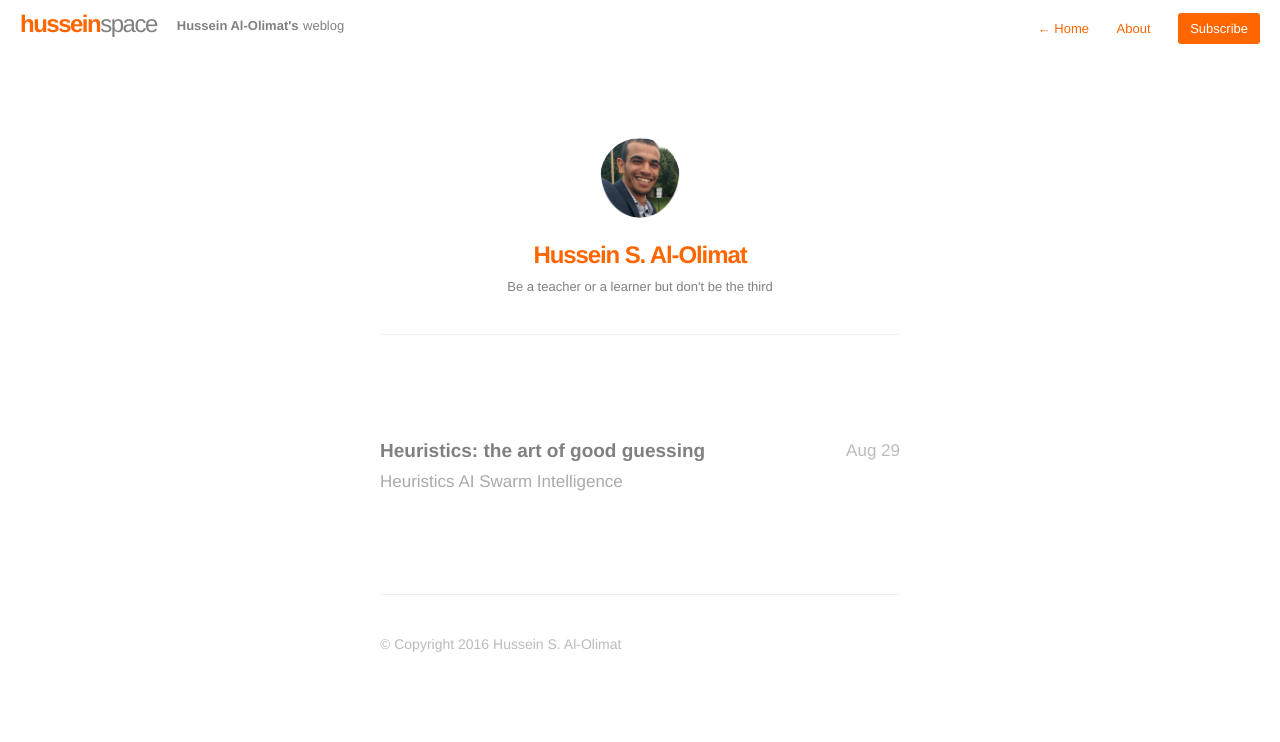
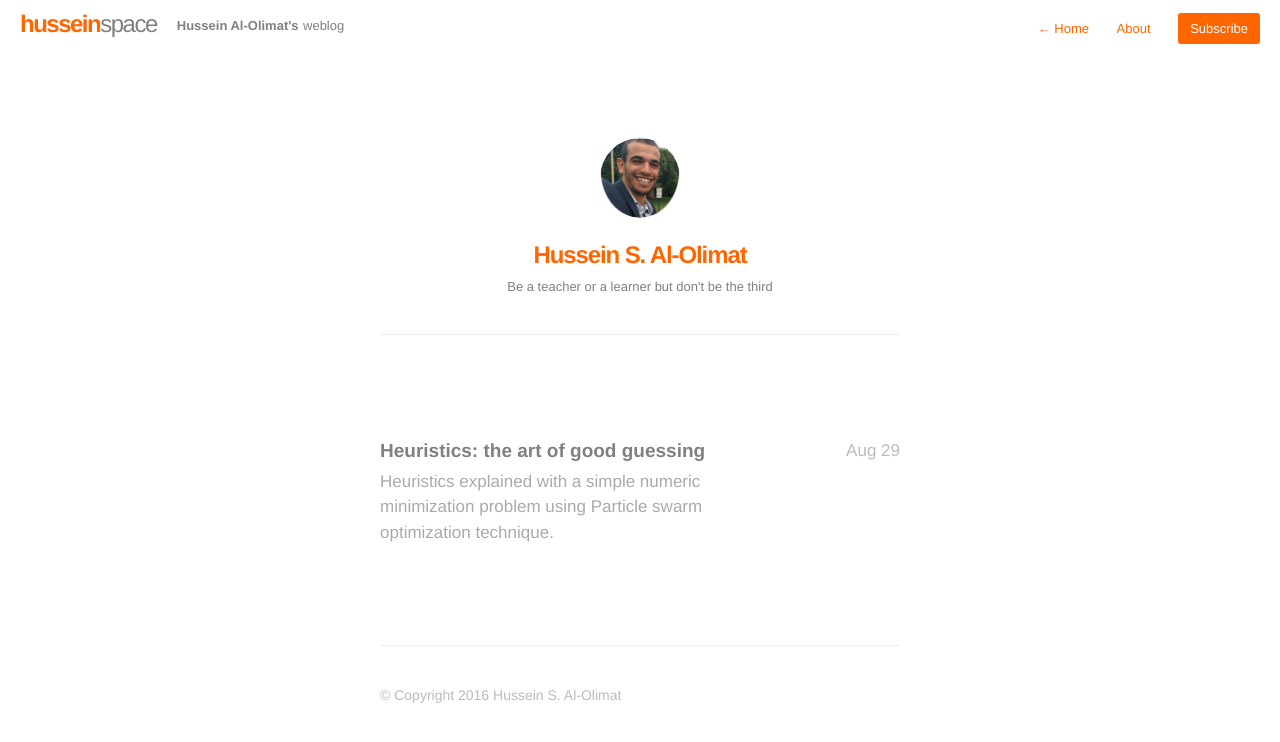
Before and after one commit to halolimat/halolimat_old_blog.github.io, a Jekyll site: the page built from index.html, in a window 1280 px wide. Shown: the top 742 px of the page. Built offline with Jekyll 4.4.1, drawn with Linux system fonts in a browser that asks for light colours; nearby versions of some CDN libraries; the list of posts is cut into pages by our own code.

Commit message:
updating heuristics post

```diff
--- a/_posts/2016-08-29-heuristics.md
+++ b/_posts/2016-08-29-heuristics.md
@@ -1,7 +1,7 @@
 ---
 title:  "Heuristics: the art of good guessing"
 date:   2016-08-29 10:51:00
-description: Heuristics AI Swarm Intelligence
+description: Heuristics explained with a simple numeric minimization problem using Particle swarm optimization technique.
 ---
 
 In computer science, we find solutions to problems, and one of the tools we use to solve problems is the algorithm. Algorithms are procedures that a computer follows and executes. However, some algorithms are not always the best way to solve certain very complex problems, problems in which a partial or an approximate solution would suffice.
@@ -34,6 +34,11 @@ Now, I will explain how PSO work on the toy problem for simplicity. PSO would st
 
 Since PSO is a heuristic method with no guarantees of a perfect solution we can stop running the algorithm at a given point in time and say, OK!, What I found so far is good enough for me. In our previous work [2], however, we used PSO in a combination of other methods and we were able to decrease the running time by about $$ 49% $$ of that of the normal method without compromising the quality of the solution. And that was only possible because the swarm allowed us to reflect the idea of good guessing, making PSO the Leonardo da Vinci of computer algorithms.
 
+~~~~
+Next, I will be preparing an IPython Notebook to walk you through the implementation of the example above so check out the blog later.
+~~~~
+
+
 [tedTalk]: link.hussein.space/howal8515
 [GeorgePolya]: link.hussein.space/georg3e88
 [DouglasMerrill]: link.hussein.space/douglfc46
```
Also changed, not shown: assets/images/programming.png (added).
